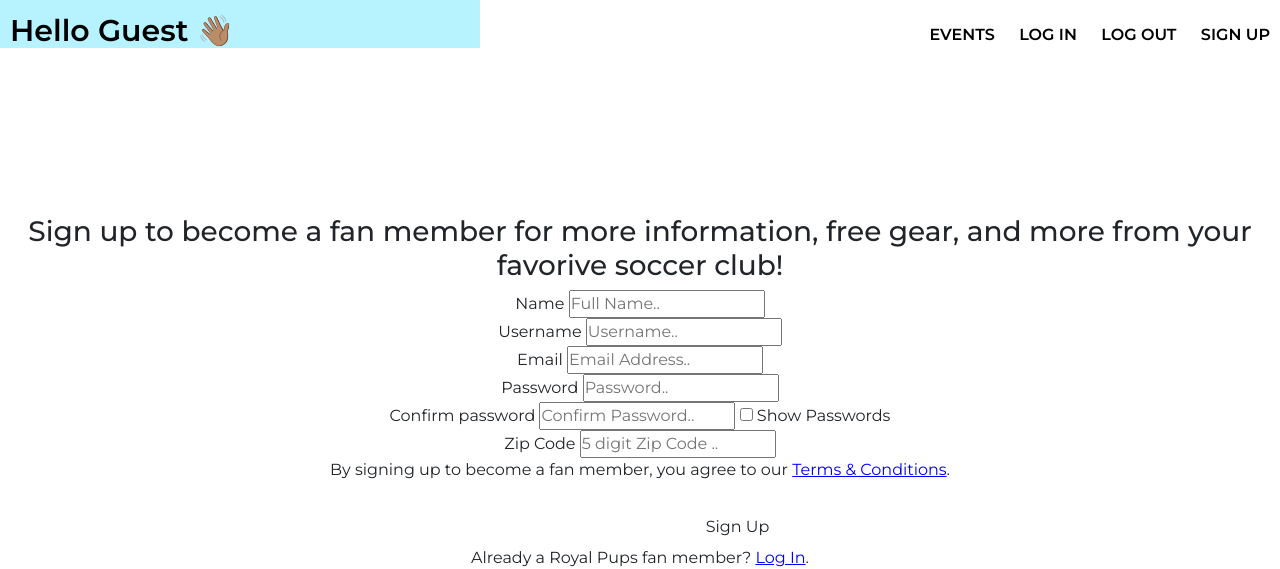
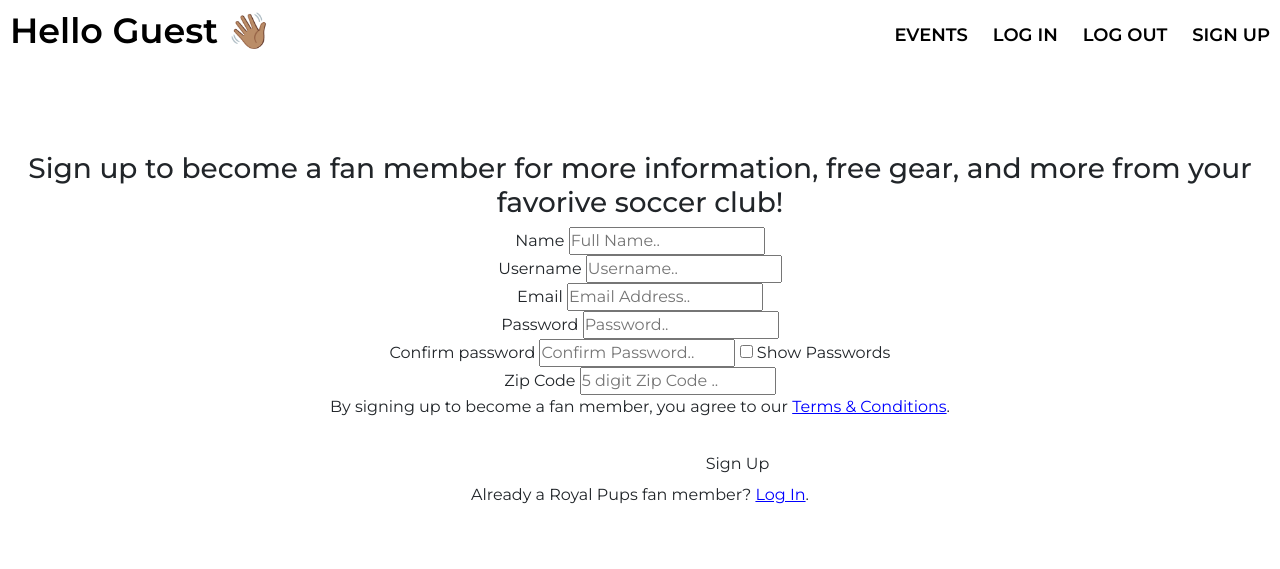
Before and after one commit to nanifour/php-registration, a PHP site: page /registration.php in a window 1280 px wide. Shown: the top 569 px of the page. Run offline with PHP 8.4, Linux system fonts and the light colour scheme.

Commit message:
removed unneeded formatting

```diff
--- a/src/style/std.css
+++ b/src/style/std.css
@@ -49,9 +49,9 @@ Menu Style
 
 .nav-right a{
     font-weight: 600;
+    font-size: 18px;
     text-transform: uppercase;
     padding: 0 10px;
-    flex-wrap: nowrap;
     color: #000;
     text-decoration: none;
 }
@@ -60,7 +60,7 @@ Menu Style
   padding-left: 10px;
   display: flex;
   align-items: center;
-  font-size: 30px;
+  font-size: 35px;
   font-weight: 600;
   color: #000;
 }
@@ -89,6 +89,8 @@ Login / Index
   text-align: center;
 }
 
+
+
 /*
 =======================
 Sign Up / Registration
@@ -116,25 +118,3 @@ Event
 New Event
 ===============
 */
-
-
-
-/*
-===============
-Flash Message
-===============
-*/
-.flash-message{
-  background-color: #b6f2ff;
-  display: flex;
-  align-items: center;
-  justify-content: center;
-  height: 3rem;
-  width: 30rem;
-  margin-bottom: 15px;
-}
-
-.flash-text{
-  color: #000;
-
-}
```
